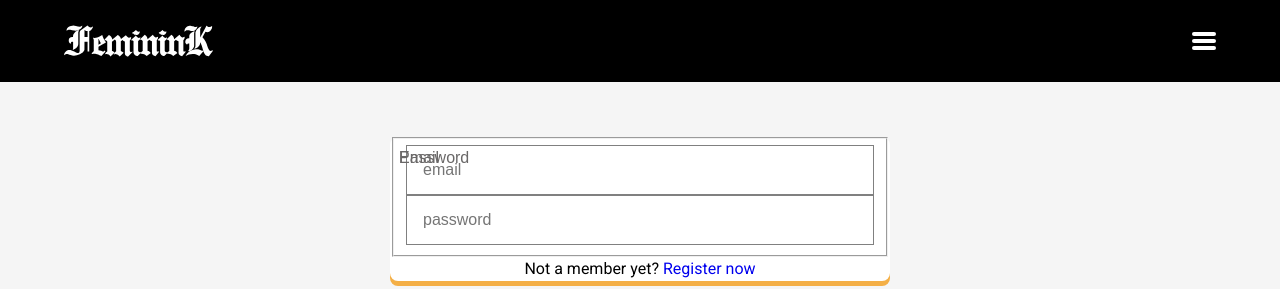
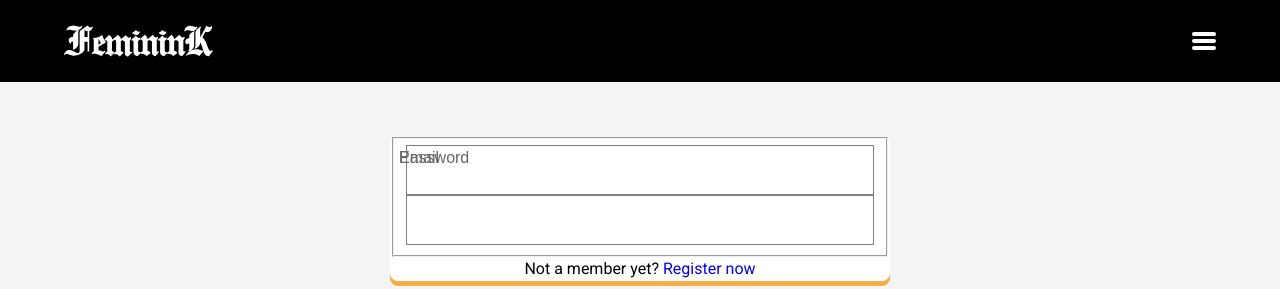
Before and after one commit to Feminink/Feminink, a React (Create React App) app: page /login in a window 1280 px wide. Shown: the top 289 px of the page. Built offline with nearby package versions, Linux system fonts and the light colour scheme.

Commit message:
removed placeholders

```diff
--- a/src/components/LoginComponent/LoginComponent.js
+++ b/src/components/LoginComponent/LoginComponent.js
@@ -84,7 +84,7 @@ const LoginComponent = () => {
             className="form__input"
             id="email"
             type="email"
-            placeholder="email"
+            placeholder=" "
             value={formik.values.email}
             onChange={formik.handleChange}
             onBlur={formik.handleBlur}
@@ -97,7 +97,7 @@ const LoginComponent = () => {
             className="form__input"
             id="password"
             type="password"
-            placeholder="password"
+            placeholder=" "
             value={formik.values.password}
             onChange={formik.handleChange}
             onBlur={formik.handleBlur}
```
